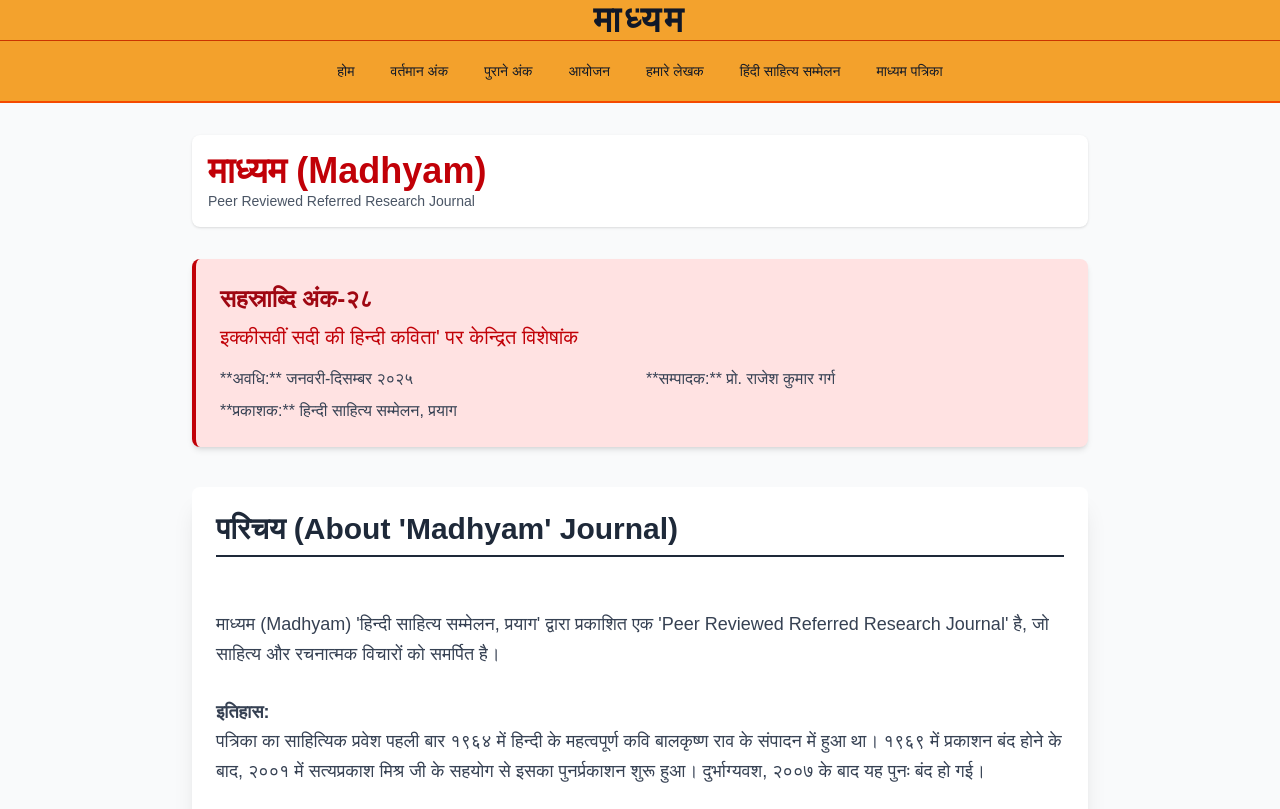
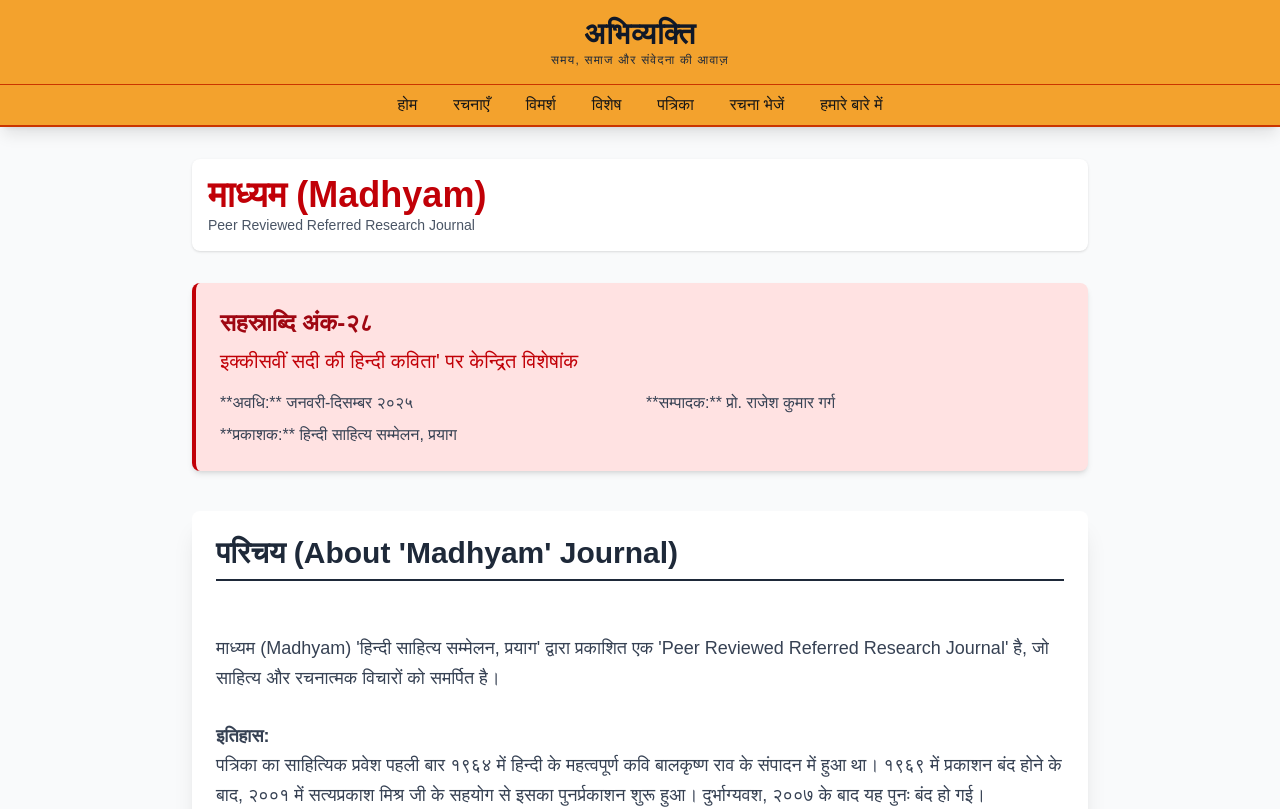
Before and after one commit to kp1153/abhivyakti, a Next.js app: page / in a window 1280 px wide. Shown: the top 809 px of the page. Built offline with nearby package versions, Linux system fonts and the light colour scheme.

Commit message:
force deploy

```diff
--- a/components/Navbar.js
+++ b/components/Navbar.js
@@ -5,103 +5,218 @@
 
 export default function Navbar() {
   const [isOpen, setIsOpen] = useState(false);
+  const [openIndex, setOpenIndex] = useState(null);
 
-  const navLinks = [
+  const menu = [
     { title: "होम", href: "/" },
-    { title: "वर्तमान अंक", href: "/current-issue" },
-    { title: "पुराने अंक", href: "/archives" },
-    { title: "आयोजन", href: "/events" },
-    { title: "हमारे लेखक", href: "/authors" },
+
     {
-      title: "हिंदी साहित्य सम्मेलन",
-      href: "/#sammelan-section",
+      title: "रचनाएँ",
+      children: [
+        {
+          title: "कविता",
+          children: [
+            { title: "नई कविताएँ", href: "/poetry/new" },
+            { title: "ग़ज़ल", href: "/poetry/ghazal" },
+            { title: "गीत / नवगीत", href: "/poetry/song" },
+            { title: "प्रयोगधर्मी", href: "/poetry/experimental" },
+          ],
         },
-    { title: "माध्यम पत्रिका", href: "/#about-section" },
+        {
+          title: "कहानी",
+          children: [
+            { title: "लघुकथा", href: "/story/short-short" },
+            { title: "कहानी", href: "/story/short" },
+            { title: "लंबी कहानी", href: "/story/long" },
+          ],
+        },
+        { title: "उपन्यास अंश", href: "/novel-extracts" },
+      ],
+    },
+
+    {
+      title: "विमर्श",
+      children: [
+        { title: "आलोचना", href: "/criticism" },
+        { title: "पुस्तक समीक्षा", href: "/reviews" },
+        { title: "वैचारिक लेख", href: "/essays" },
+      ],
+    },
+
+    {
+      title: "विशेष",
+      children: [
+        { title: "अनुवाद", href: "/translation" },
+        { title: "स्त्री स्वर", href: "/stree-swar" },
+        { title: "युवा अभिव्यक्ति", href: "/young-writers" },
+        { title: "संस्मरण", href: "/memoir" },
+        { title: "साक्षात्कार", href: "/interview" },
+      ],
+    },
+
+    {
+      title: "पत्रिका",
+      children: [
+        { title: "वर्तमान अंक (वेब)", href: "/current-issue" },
+
+        {
+          title: "PDF अंक",
+          children: [
+            {
+              title: "प्रवेशांक – मार्च 2026",
+              href: "/pdf/2026/praveshank-march",
+            },
+          ],
+        },
+
+        { title: "पुरालेख (वेब)", href: "/archives" },
+        { title: "संपादकीय", href: "/editorial" },
+      ],
+    },
+
+    { title: "रचना भेजें", href: "/submit" },
+    { title: "हमारे बारे में", href: "/about" },
   ];
 
   return (
-    <header
-      className="w-full border-b-2 border-orange-600 shadow-xl"
-      style={{ background: "rgba(243, 162, 45, 1)" }}
-    >
-      <nav className="max-w-7xl mx-auto px-6 py-5 flex items-center justify-between">
-        {/* Hamburger Button */}
+    <header className="sticky top-0 z-50 bg-[#f3a22d] border-b-2 border-orange-700 shadow-lg">
+      {/* Top Bar */}
+      <nav className="max-w-7xl mx-auto px-4 py-4 flex items-center justify-between">
         <button
+          className="lg:hidden text-2xl font-bold"
           onClick={() => setIsOpen(!isOpen)}
-          className="text-gray-900 hover:text-gray-700 transition-colors z-50 lg:hidden"
           aria-label="Menu"
         >
-          <svg
-            className="w-8 h-8"
-            fill="none"
-            stroke="currentColor"
-            viewBox="0 0 24 24"
-          >
-            {isOpen ? (
-              <path
-                strokeLinecap="round"
-                strokeLinejoin="round"
-                strokeWidth={2.5}
-                d="M6 18L18 6M6 6l12 12"
-              />
-            ) : (
-              <path
-                strokeLinecap="round"
-                strokeLinejoin="round"
-                strokeWidth={2.5}
-                d="M4 6h16M4 12h16M4 18h16"
-              />
-            )}
-          </svg>
+          ☰
         </button>
 
-        {/* पत्रिका का नाम - Center */}
-        <Link
-          href="/"
-          className="absolute left-1/2 transform -translate-x-1/2 text-4xl font-bold tracking-widest text-gray-900 hover:scale-105 transition-transform duration-300"
-        >
-          माध्यम
+        <Link href="/" className="mx-auto text-center">
+          <div className="text-3xl font-extrabold tracking-wide text-gray-900">
+            अभिव्यक्ति
+          </div>
+          <div className="text-xs tracking-widest text-gray-800">
+            समय, समाज और संवेदना की आवाज़
+          </div>
         </Link>
       </nav>
 
-      {/* Desktop Menu - Hidden on Mobile */}
-      <div
-        className="hidden lg:block border-t border-orange-700 backdrop-blur-sm"
-        style={{ background: "rgba(243, 162, 45, 0.95)" }}
+      {/* Desktop Menu */}
+      <div className="hidden lg:flex justify-center border-t border-orange-700">
+        <ul className="flex gap-1 py-2">
+          {menu.map((item, i) =>
+            item.children ? (
+              <li key={i} className="relative group">
+                <span className="cursor-pointer px-4 py-2 font-medium hover:bg-orange-300 rounded-md">
+                  {item.title}
+                </span>
+
+                <ul className="absolute left-0 top-full hidden group-hover:block bg-orange-200 shadow-xl rounded-md min-w-[260px]">
+                  {item.children.map((child, j) =>
+                    child.children ? (
+                      <li key={j} className="px-4 py-2">
+                        <div className="font-semibold">{child.title}</div>
+                        <ul className="ml-3 mt-1">
+                          {child.children.map((sub, k) => (
+                            <li key={k}>
+                              <Link
+                                href={sub.href}
+                                className="block py-1 text-sm hover:underline"
                               >
-        <div className="max-w-7xl mx-auto px-6 py-3">
-          <div className="flex items-center justify-center gap-1">
-            {navLinks.map((link) => (
+                                {sub.title}
+                              </Link>
+                            </li>
+                          ))}
+                        </ul>
+                      </li>
+                    ) : (
+                      <li key={j}>
                         <Link
-                key={link.href}
-                href={link.href}
-                className="px-4 py-2 text-gray-900 hover:text-gray-700 hover:bg-orange-300 rounded-md font-medium transition-all duration-200 text-sm"
+                          href={child.href}
+                          className="block px-4 py-2 hover:bg-orange-300"
                         >
-                {link.title}
+                          {child.title}
+                        </Link>
+                      </li>
+                    )
+                  )}
+                </ul>
+              </li>
+            ) : (
+              <li key={i}>
+                <Link
+                  href={item.href}
+                  className="px-4 py-2 font-medium hover:bg-orange-300 rounded-md"
+                >
+                  {item.title}
+                </Link>
+              </li>
+            )
+          )}
+        </ul>
+      </div>
+
+      {/* Mobile Menu */}
+      {isOpen && (
+        <div className="lg:hidden border-t border-orange-700 bg-[#f3a22d] px-4 py-4">
+          {menu.map((item, i) => (
+            <div key={i} className="mb-2">
+              {item.children ? (
+                <>
+                  <button
+                    className="w-full text-left font-semibold py-2"
+                    onClick={() =>
+                      setOpenIndex(openIndex === i ? null : i)
+                    }
+                  >
+                    {item.title}
+                  </button>
+
+                  {openIndex === i && (
+                    <div className="ml-4 space-y-1">
+                      {item.children.map((child, j) =>
+                        child.children ? (
+                          <div key={j}>
+                            <div className="font-medium">
+                              {child.title}
+                            </div>
+                            <div className="ml-3">
+                              {child.children.map((sub, k) => (
+                                <Link
+                                  key={k}
+                                  href={sub.href}
+                                  onClick={() => setIsOpen(false)}
+                                  className="block text-sm py-1"
+                                >
+                                  {sub.title}
                                 </Link>
                               ))}
                             </div>
                           </div>
+                        ) : (
+                          <Link
+                            key={j}
+                            href={child.href}
+                            onClick={() => setIsOpen(false)}
+                            className="block py-1"
+                          >
+                            {child.title}
+                          </Link>
+                        )
+                      )}
                     </div>
-
-      {/* Mobile Dropdown Menu */}
-      {isOpen && (
-        <div
-          className="lg:hidden border-t-2 border-orange-600 shadow-2xl"
-          style={{ background: "rgba(243, 162, 45, 1)" }}
+                  )}
+                </>
+              ) : (
+                <Link
+                  href={item.href}
+                  onClick={() => setIsOpen(false)}
+                  className="block font-semibold py-2"
                 >
-          <div className="max-w-7xl mx-auto px-6 py-6 space-y-2">
-            {navLinks.map((link) => (
-              <Link
-                key={link.href}
-                href={link.href}
-                onClick={() => setIsOpen(false)}
-                className="block text-gray-900 hover:text-gray-700 hover:bg-orange-300 font-semibold py-3 px-4 rounded-lg transition-all duration-200 border border-transparent hover:border-orange-600"
-              >
-                {link.title}
+                  {item.title}
                 </Link>
+              )}
+            </div>
           ))}
-          </div>
         </div>
       )}
     </header>
```
Lines whose indentation alone changed are shown as unchanged.
